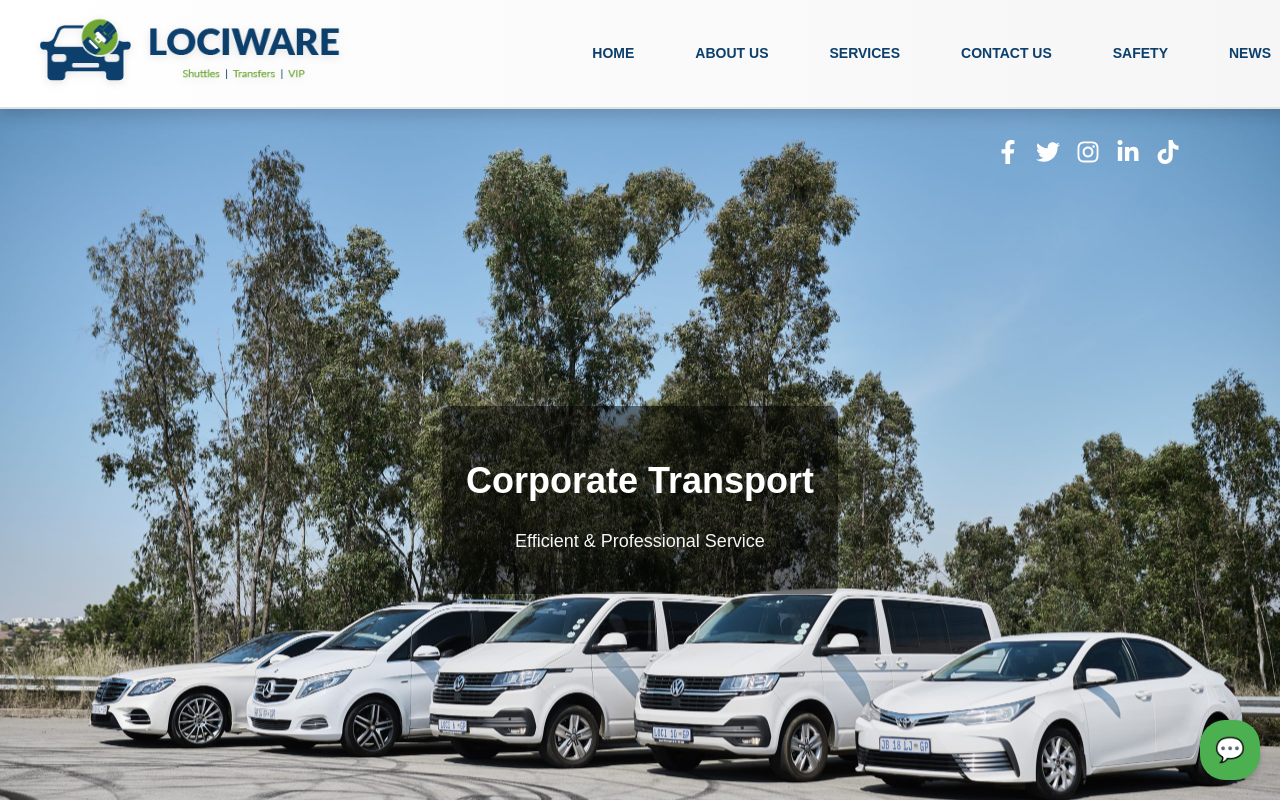
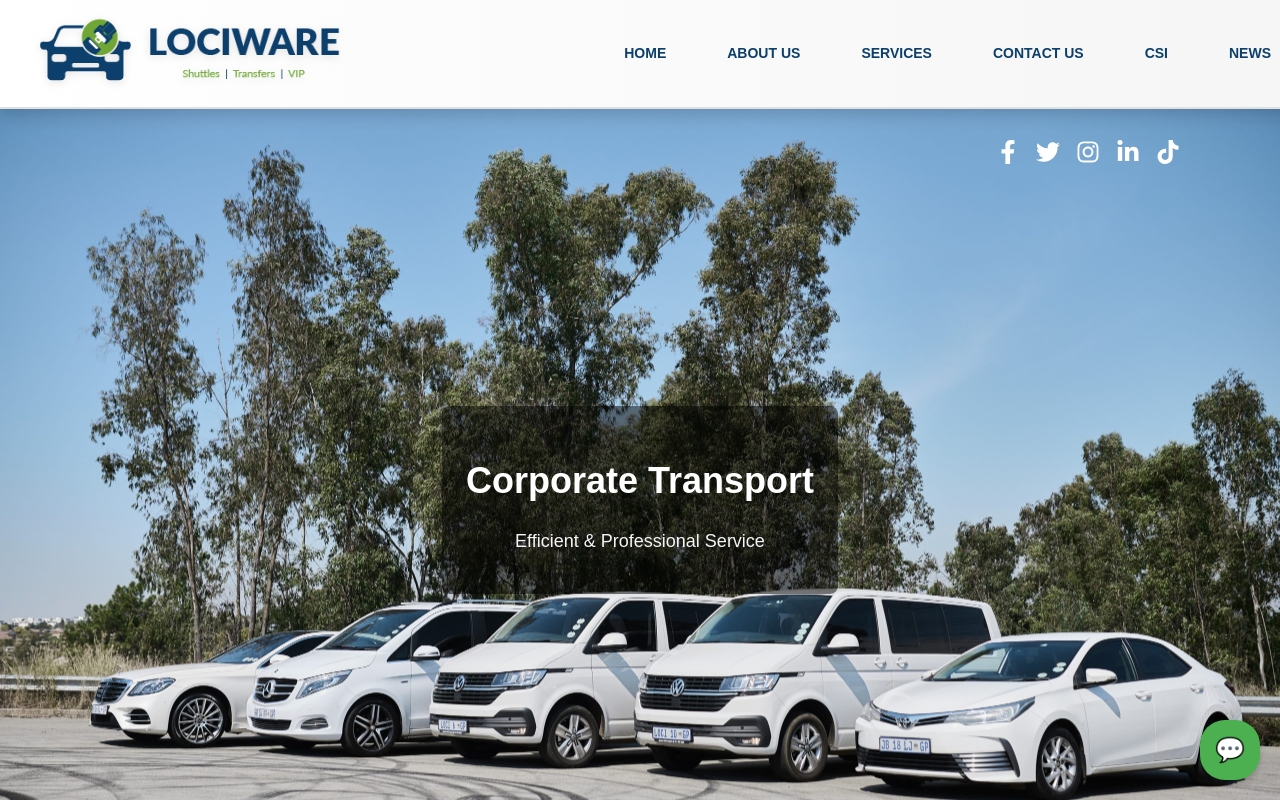
Before and after one commit to IkanyengAdams/my-website, a React (Create React App) app in the folder lociware-website/: page / in a window 1280 px wide. Shown: the top 800 px of the page. Built offline with nearby package versions, Linux system fonts and the light colour scheme.

Commit message:
substituted safety link to CSI

```diff
--- a/lociware-website/src/components/Navbar.jsx
+++ b/lociware-website/src/components/Navbar.jsx
@@ -84,9 +84,9 @@ export default function Navbar({ navbarRef, infoRef, servicesRef, safetyRef, con
               </span>
             </li>
             <li>
-              <span onClick={() => scrollToSection(safetyRef)} className="nav-item">
-                <i className="fas fa-shield-alt"></i> SAFETY
-              </span>
+              <a href="https://www.instagram.com/lociware.shuttles/#" className="nav-item">
+                <i className="fas fa-shield-alt"></i> CSI
+              </a>
             </li>
             <li>
               <a href="#" className="nav-item">
@@ -136,13 +136,13 @@ export default function Navbar({ navbarRef, infoRef, servicesRef, safetyRef, con
           </motion.span>
         </li>
         <li>
-          <motion.span
+          <motion.a
             whileHover={{ scale: 1.1, color: '#4CAF50' }}
-            onClick={() => scrollToSection(safetyRef)}
+            href="https://www.instagram.com/lociware.shuttles/#"
             className="nav-item"
           >
-            <i className="fas fa-shield-alt"></i> Safety
-          </motion.span>
+            <i className="fas fa-shield-alt"></i> CSI
+          </motion.a>
         </li>
         <li>
           <motion.a
```
